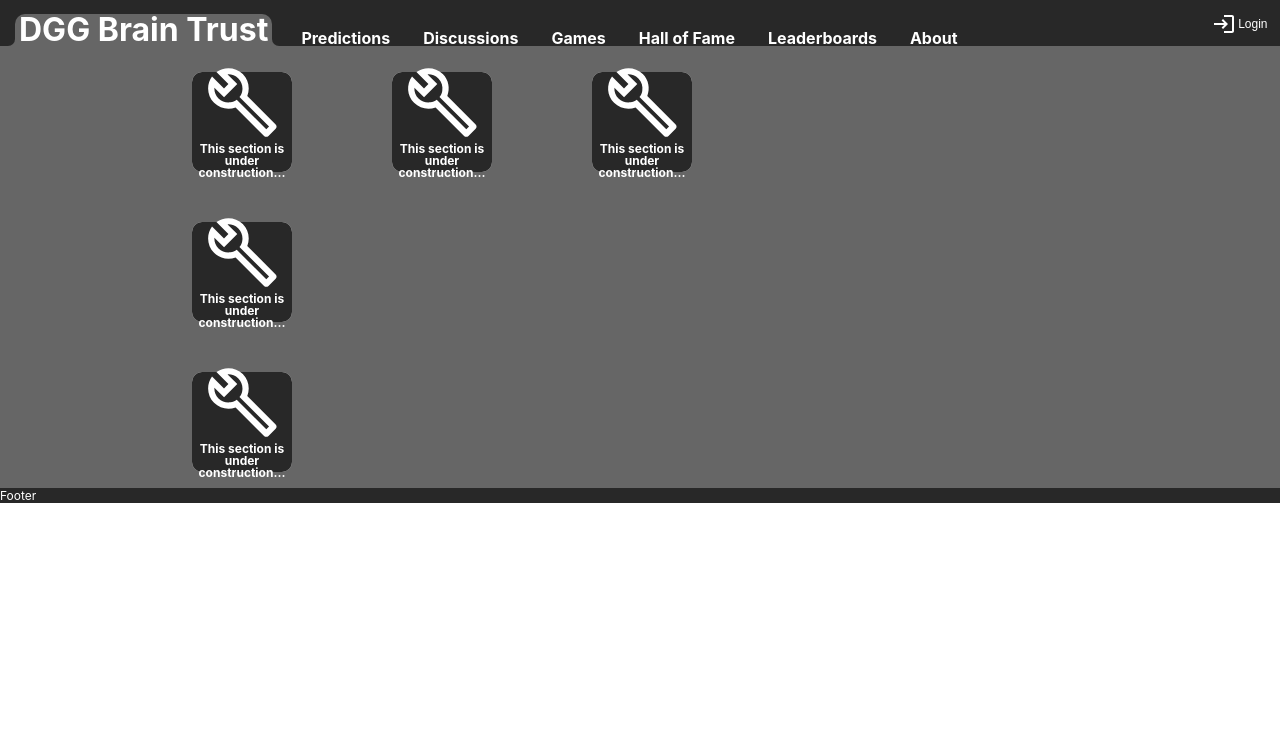
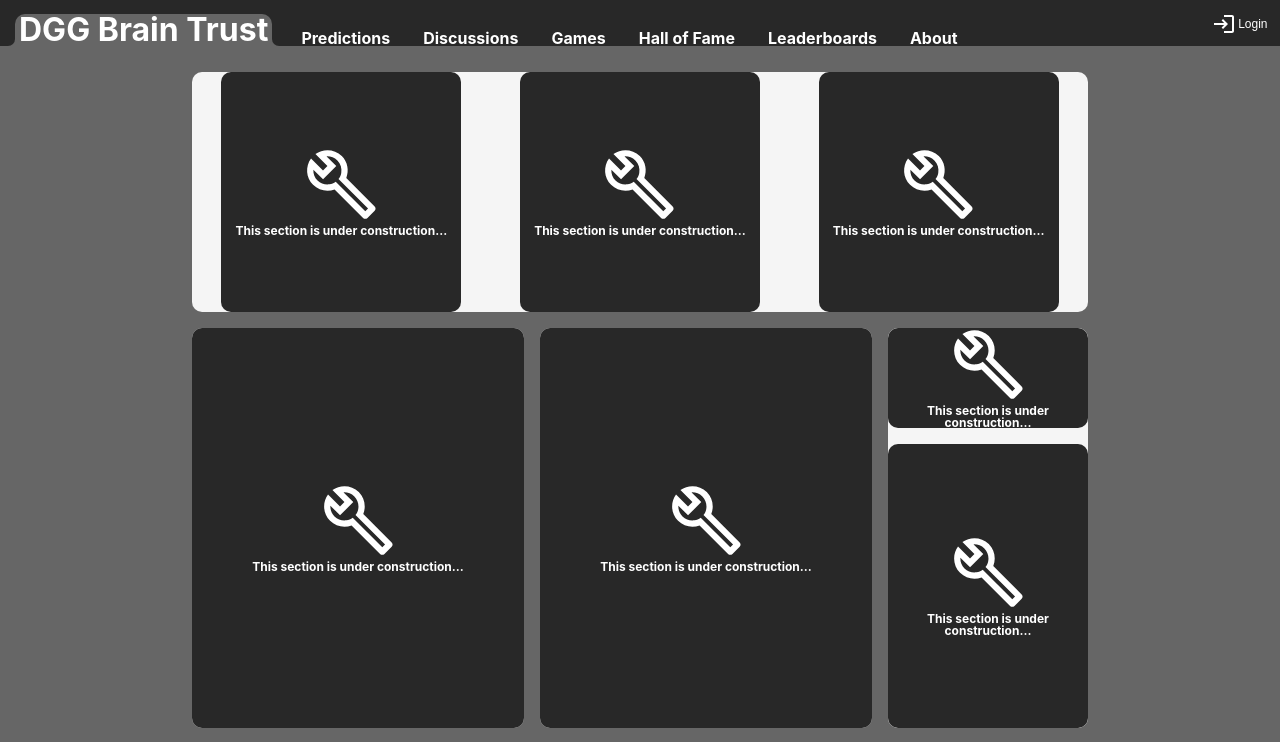
Before and after one commit to Drqrd/the-colosseum, a Next.js app: page / in a window 1280 px wide. Shown: the top 742 px of the page. Built offline with nearby package versions, Linux system fonts and the light colour scheme.

Commit message:
index.js - Finished layout of body

```diff
--- a/pages/index.js
+++ b/pages/index.js
@@ -8,26 +8,80 @@ export default function Home() {
   return (
     <div className={styles.container}>
       <Grid
-        layout={'row'}
+        layout={'column'}
+        spaceBetween={1.6}
       >
-        <Row spaceBetween={10}>
-          <Col spaceBetween={5}>
-            <Row>
-              <Card/>
-            </Row>
-            <Row>
-              <Card/>
-            </Row>
-            <Row>
-              <Card/>
-            </Row>
-          </Col>
-          <Col>
-            <Card/>
-          </Col>
-          <Col>
-            <Card/>
-          </Col>
+        <Row>
+          <Card
+            width={'100%'}
+            height={'24rem'}
+            className={styles.card_help_info}
+          >
+            <Card
+              width={'24rem'}
+              height={'100%'}
+              className={styles.card_help_info__item}
+            >
+            </Card>
+            <Card
+              width={'24rem'}
+              height={'100%'}
+              className={styles.card_help_info__item}
+            >
+            </Card>
+            <Card
+              width={'24rem'}
+              height={'100%'}
+              className={styles.card_help_info__item}
+            >
+            </Card>
+          </Card>
+        </Row>
+        <Row spaceBetween={1.6}>
+          <Card
+            height={'40rem'}
+            width={'0rem'}
+            className={styles.card_hot_predictions}
+          >
+          </Card>
+          <Card
+            height={'40rem'}
+            width={'0rem'}
+            className={styles.card_how_to_predict}
+          >
+          </Card>
+          <Card
+            height={'40rem'}
+            width={'20rem'}
+            className={styles.card_notifications}
+          >
+            <Card className={`${styles.card_notifications__item} ${styles.card_notifications__stream}`}
+            >
+            </Card>
+            <Card className={`${styles.card_notifications__item} ${styles.card_notifications__upcoming_events}`}
+              style={{display: 'flex', flexGrow: 1, flexDirection: 'row'}}
+            >
+            </Card>
+          </Card>
+        </Row>
+        <Row spaceBetween={1.6}>
+          <Card
+            height={'35rem'}
+            width={'45rem'}
+          >
+          </Card>
+          <Card
+            height={'35rem'}
+            width={'0rem'}
+            className={styles.card_main_website}
+          >
+          </Card>
+          <Card
+            height={'35rem'}
+            width={'0rem'}
+            className={styles.card_contact_destiny}
+          >
+          </Card>
         </Row>
       </Grid>
     </div>
```
